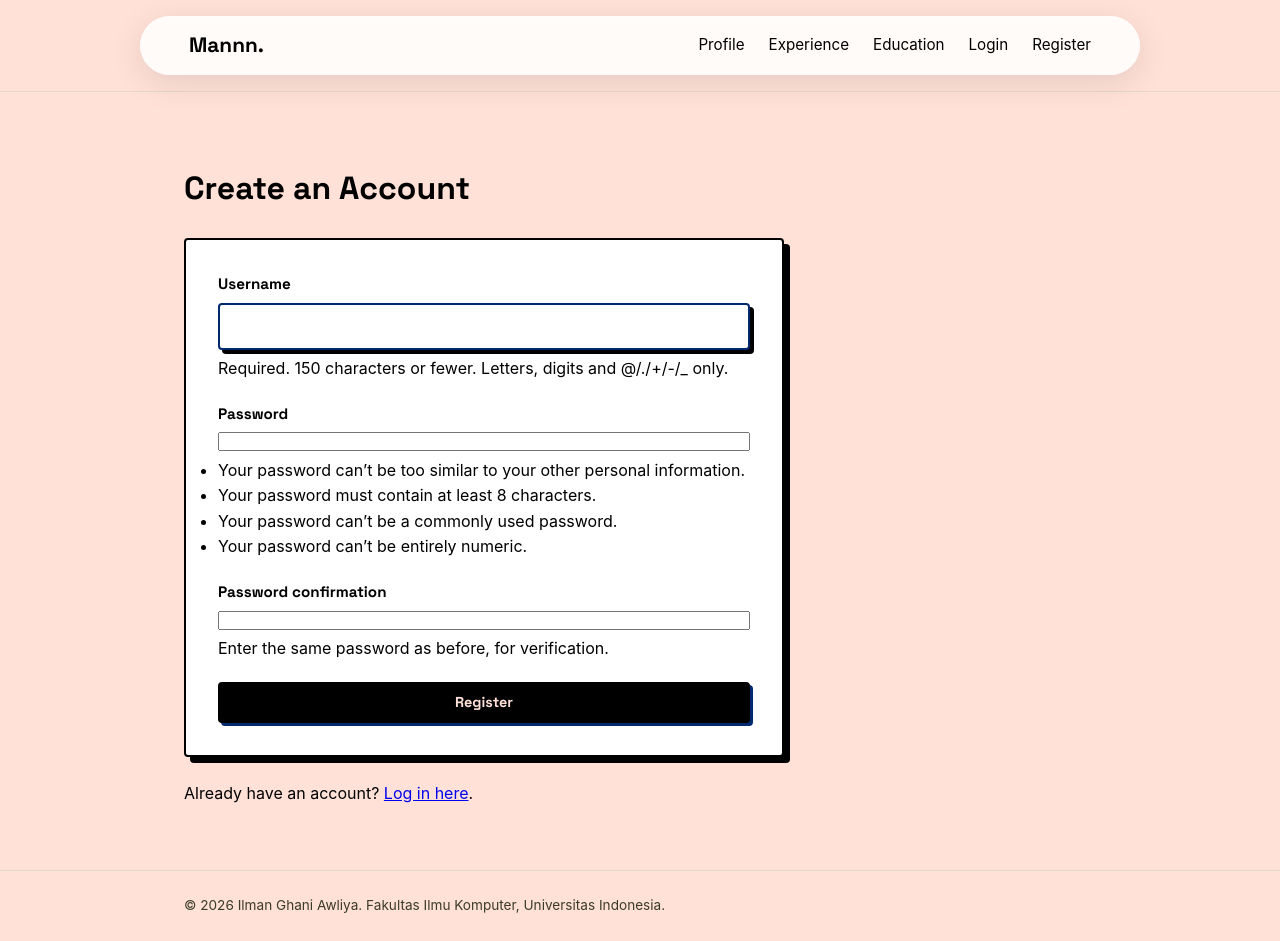
After one commit to IlmanMaman/myportofolio, a Django app: page /register/ in a window 1280 px wide. The commit adds this page. Run offline with Django 5.2, Linux system fonts and the light colour scheme.

Commit message:
Complete Tutorial 04: Authentication, Sessions, Cookies, and Authorization

```diff
--- a/main/models.py
+++ b/main/models.py
@@ -1,5 +1,6 @@
 import uuid
 from django.db import models
+from django.contrib.auth.models import User
 
 class Experience(models.Model):
     EXPERIENCE_CHOICES = [
@@ -26,6 +27,8 @@ class Experience(models.Model):
     def is_ongoing(self):
         return self.ended_at is None
 
+    starred_by = models.ManyToManyField(User, related_name="starred_experiences", blank=True)
+
 class Education(models.Model):
     DEGREE_CHOICES = [
         ('high_school', 'High School'),
--- a/main/urls.py
+++ b/main/urls.py
@@ -1,5 +1,5 @@
 from django.urls import path
-from main.views import show_main, show_experience, show_education, create_education, get_education_json, delete_education, update_experience, delete_experience, create_experience, get_experience_json
+from main.views import show_main, show_experience, show_education, create_education, get_education_json, delete_education, update_experience, delete_experience, create_experience, get_experience_json, register, login_user, logout_user, toggle_star_experience
 
 app_name = "main"
 
@@ -14,4 +14,8 @@ urlpatterns = [
     path('experience/create/', create_experience, name='create_experience'),
     path('experience/edit/<uuid:experience_id>/', update_experience, name='update_experience'),
     path('experience/delete/<uuid:experience_id>/', delete_experience, name='delete_experience'),
+    path("register/", register, name="register"),
+    path("login/", login_user, name="login"),
+    path("logout/", logout_user, name="logout"),
+    path("experience/<uuid:experience_id>/star/", toggle_star_experience, name="toggle_star_experience"),
 ]
--- a/main/views.py
+++ b/main/views.py
@@ -1,8 +1,13 @@
 import os
+import datetime
 from dotenv import load_dotenv
 from django.shortcuts import render, redirect, get_object_or_404
 from django.contrib import messages
+from django.contrib.auth import login, logout
+from django.contrib.auth.forms import UserCreationForm, AuthenticationForm
+from django.contrib.auth.decorators import login_required
 from django.core import serializers
+from django.core.exceptions import PermissionDenied
 from django.http import HttpResponse
 from main.models import Experience, Education
 from main.forms import EducationForm, ExperienceForm
@@ -53,8 +58,10 @@ def show_education(request):
     }
     return render(request, "education.html", context)
 
-
+@login_required(login_url="/login/")
 def create_education(request):
+    if not request.user.is_superuser:
+        raise PermissionDenied
     form = EducationForm(request.POST or None)
     if request.method == "POST":
         input_secret = request.headers.get("X-Secret-Code") or request.POST.get("secret_code")
@@ -74,8 +81,10 @@ def create_education(request):
     }
     return render(request, "education_form.html", context)
 
-
+@login_required(login_url="/login/")
 def delete_education(request, education_id):
+    if not request.user.is_superuser:
+            raise PermissionDenied
     education = get_object_or_404(Education, pk=education_id)
     if request.method == "POST":
         input_secret = request.headers.get("X-Secret-Code") or request.POST.get("secret_code")
@@ -100,10 +109,15 @@ def show_experience(request):
 
 def get_experience_json(request):
     experience_list = Experience.objects.all()
-    return HttpResponse(serializers.serialize("json", experience_list), content_type="application/json")
+    experience_json = serializers.serialize(
+        "json", experience_list, use_natural_foreign_keys=True
+    )
+    return HttpResponse(experience_json, content_type="application/json")
 
-
+@login_required(login_url="/login/")
 def create_experience(request):
+    if not request.user.is_superuser:
+            raise PermissionDenied
     form = ExperienceForm(request.POST or None)
     if request.method == "POST":
         input_secret = request.headers.get("X-Secret-Code") or request.POST.get("secret_code")
@@ -124,8 +138,10 @@ def create_experience(request):
     }
     return render(request, "experience_form.html", context)
 
-
+@login_required(login_url="/login/")
 def update_experience(request, experience_id):
+    if not request.user.is_superuser:
+        raise PermissionDenied
     experience = get_object_or_404(Experience, pk=experience_id)
     form = ExperienceForm(request.POST or None, instance=experience)
 
@@ -148,8 +164,10 @@ def update_experience(request, experience_id):
     }
     return render(request, "experience_form.html", context)
 
-
+@login_required(login_url="/login/")
 def delete_experience(request, experience_id):
+    if not request.user.is_superuser:
+        raise PermissionDenied
     experience = get_object_or_404(Experience, pk=experience_id)
     if request.method == "POST":
         input_secret = request.headers.get("X-Secret-Code") or request.POST.get("secret_code")
@@ -163,3 +181,57 @@ def delete_experience(request, experience_id):
         return redirect("main:show_experience")
 
     return redirect("main:show_experience")
+
+def register(request):
+    form = UserCreationForm(request.POST or None)
+    if request.method == "POST" and form.is_valid():
+        form.save()
+        messages.success(request, "Account created successfully. Please log in.")
+        return redirect("main:login")
+
+    context = {
+        "name": "Ilman Ghani Awliya",
+        "form": form,
+    }
+    return render(request, "register.html", context)
+
+def login_user(request):
+    form = AuthenticationForm(request, data=request.POST or None)
+    if request.method == "POST" and form.is_valid():
+        user = form.get_user()
+        login(request, user)
+        response = redirect("main:show_main")
+        # Set cookie last_login
+        response.set_cookie('last_login', datetime.datetime.now().strftime('%Y-%m-%d %H:%M:%S'))
+        return response
+
+    context = {
+        "name": "Ilman Ghani Awliya",
+        "form": form,
+    }
+    return render(request, "login.html", context)
+
+def logout_user(request):
+    logout(request)
+    response = redirect("main:show_main")
+    response.delete_cookie('last_login')
+    return response
+
+def show_main(request):
+    last_login = request.COOKIES.get('last_login', 'No active login session / Cookie not found')
+    context = {
+        "name": "Ilman Ghani Awliya",
+        # ... context lainnya ...
+        "last_login": last_login,
+    }
+    return render(request, "index.html", context)
+
+@login_required(login_url="/login/")
+def toggle_star_experience(request, experience_id):
+    experience = get_object_or_404(Experience, pk=experience_id)
+    if request.method == "POST":
+        if request.user in experience.starred_by.all():
+            experience.starred_by.remove(request.user)
+        else:
+            experience.starred_by.add(request.user)
+    return redirect("main:show_experience")
--- a/static/css/style.css
+++ b/static/css/style.css
@@ -19,6 +19,24 @@ html {
     scroll-padding-top: 6rem;
 }
 
+body {
+    font-family: -apple-system, "Segoe UI", Roboto, Helvetica, Arial, sans-serif;
+    color: var(--ink);
+    background-color: var(--paper);
+    line-height: 1.6;
+}
+
+h1, .brand {
+    font-family: "Space Grotesk", -apple-system, sans-serif;
+}
+
+.container {
+    max-width: 960px;
+    margin: 0 auto;
+    padding: 0 1.5rem;
+}
+
+/* Header */
 .site-header {
     position: sticky;
     top: 1rem;
@@ -43,40 +61,6 @@ html {
     align-items: center;
 }
 
-.site header nav {
-    display: flex;
-    gap: 1.5rem;
-}
-
-body {
-    font-family: -apple-system, "Segoe UI", Roboto, Helvetica, Arial, sans-serif;
-    color: var(--ink);
-    background-color: var(--paper);
-    line-height: 1.6;
-}
-
-h1, .brand {
-    font-family: "Space Grotesk", -apple-system, sans-serif;
-}
-
-.container {
-    max-width: 960px;
-    margin: 0 auto;
-    padding: 0 1.5rem;
-}
-
-/* Header */
-.site-header {
-    border-bottom: 1px solid var(--line);
-}
-
-.site-header .container {
-    display: flex;
-    justify-content: space-between;
-    align-items: center;
-    padding: 1.25rem 1.5rem;
-}
-
 .brand {
     font-size: 1.3rem;
     font-weight: 700;
@@ -86,7 +70,8 @@ h1, .brand {
 
 .site-header nav {
     display: flex;
-    gap: 2rem;
+    gap: 1.5rem;
+    align-items: center;
 }
 
 .site-header nav a {
--- a/templates/base.html
+++ b/templates/base.html
@@ -18,6 +18,13 @@
                 <a href="{% url 'main:show_main' %}">Profile</a>
                 <a href="{% url 'main:show_experience' %}">Experience</a>
                 <a href="{% url 'main:show_education' %}">Education</a>
+                {% if user.is_authenticated %}
+                    <span class="nav-user" style="font-weight: bold; margin-left: 0.5rem;">{{ user.username }}</span>
+                    <a href="{% url 'main:logout' %}">Logout</a>
+                {% else %}
+                    <a href="{% url 'main:login' %}">Login</a>
+                    <a href="{% url 'main:register' %}">Register</a>
+                {% endif %}
             </nav>
         </div>
     </header>
--- a/templates/education.html
+++ b/templates/education.html
@@ -11,9 +11,11 @@
 
             <div class="project-header">
                 <h1>Education</h1>
+                {% if user.is_superuser %}
                 <a href="{% url 'main:create_education' %}" class="button project-add-button">
                     <span aria-hidden="true">+</span> Tambah Education
                 </a>
+                {% endif %}
             </div>
 
             {% if messages %}
@@ -53,11 +55,13 @@
                     </p>
                     {% endif %}
 
+                    {% if user.is_superuser %}
                     <div class="project-card-actions">
                         <div class="project-actions">
                             {% include "components/education_delete_modal.html" with edu=edu %}
                         </div>
                     </div>
+                    {% endif %}
                 </article>
                 {% empty %}
                 {% if search_query %}
--- a/templates/index.html
+++ b/templates/index.html
@@ -27,6 +27,10 @@
                     <div class="meta-row">
                         <dt>Program</dt>
                         <dd>{{ study_program }}</dd>
+                    </div>
+                    <div class=""meta-row>
+                        <dt>Sesi Terakhir Login</dt>
+                        <dd>{{ last_login }}</dd>
                     </div>
                 </dl>
                 <div class="social-links">
--- /dev/null
+++ b/templates/register.html
@@ -0,0 +1,34 @@
+{% extends "base.html" %}
+{% block meta %}
+<title>Register - {{ name }}</title>
+{% endblock meta %}
+
+{% block content %}
+<main>
+    <section class="experience-section">
+        <div class="container">
+            <h1>Create an Account</h1>
+            <form method="post" action="{% url 'main:register' %}" class="project-form">
+                {% csrf_token %}
+                {% for error in form.non_field_errors %}
+                    <p class="form-error">{{ error }}</p>
+                {% endfor %}
+                {% for field in form %}
+                    <div class="form-group">
+                        <label for="{{ field.id_for_label }}">{{ field.label }}</label>
+                        {{ field }}
+                        {% if field.help_text %}
+                            <div class="form-help">{{ field.help_text }}</div>
+                        {% endif %}
+                        {% for error in field.errors %}
+                            <p class="form-error">{{ error }}</p>
+                        {% endfor %}
+                    </div>
+                {% endfor %}
+                <button type="submit" class="button">Register</button>
+            </form>
+            <p style="margin-top: 1rem;">Already have an account? <a href="{% url 'main:login' %}">Log in here</a>.</p>
+        </div>
+    </section>
+</main>
+{% endblock content %}
```
Also changed, not shown: other parts of static/css/style.css (+41 -5 lines), portofolio/settings.py (+10 -1 lines), templates/components/experience_star.html (added, +10 -0 lines), templates/experience.html (+10 -0 lines), templates/login.html (added, +34 -0 lines), main/migrations/0003_experience_starred_by.py (added).
